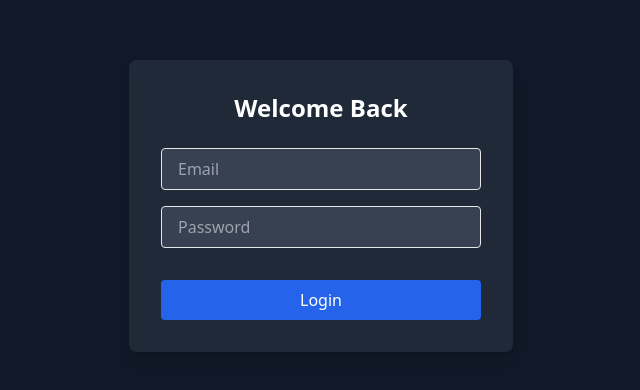
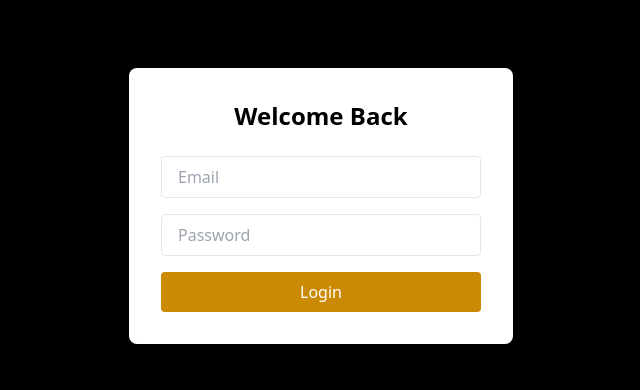
Before and after one commit to MrFord87/roza-FSG, a Next.js app: page / in a window 1280 px wide. Shown: the part 194-584 px from the top of the page, without its empty margins (319-959 px from the left). Built offline with nearby package versions, Linux system fonts and the light colour scheme.

Commit message:
Update login.js

```diff
--- a/pages/login.js
+++ b/pages/login.js
@@ -8,40 +8,38 @@ export default function Login() {
 
   const handleLogin = (e) => {
     e.preventDefault();
-    // Simple check – production apps should NEVER hardcode credentials
+
     if (email === 'a.ford@fsgsolutions.net' && password === 'FSG123$%^') {
       router.push('/dashboard');
     } else {
-      alert('Invalid credentials. Please try again.');
+      alert('Invalid credentials');
     }
   };
 
   return (
-    <div className="min-h-screen bg-white dark:bg-gray-900 flex items-center justify-center text-black dark:text-white">
-      <div className="bg-white dark:bg-gray-800 rounded-lg shadow-lg p-8 w-full max-w-sm">
-        <h2 className="text-2xl font-bold mb-6 text-center text-gray-800 dark:text-white">
-          Welcome Back
-        </h2>
+    <div className="min-h-screen bg-black flex items-center justify-center text-black">
+      <div className="bg-white rounded-lg shadow-lg p-8 w-full max-w-sm">
+        <h2 className="text-2xl font-bold mb-6 text-center">Welcome Back</h2>
         <form onSubmit={handleLogin}>
           <input
             type="email"
             placeholder="Email"
-            className="w-full mb-4 px-4 py-2 border rounded bg-gray-100 dark:bg-gray-700 dark:text-white"
             value={email}
             onChange={(e) => setEmail(e.target.value)}
+            className="w-full px-4 py-2 mb-4 border rounded text-black"
             required
           />
           <input
             type="password"
             placeholder="Password"
-            className="w-full mb-4 px-4 py-2 border rounded bg-gray-100 dark:bg-gray-700 dark:text-white"
             value={password}
             onChange={(e) => setPassword(e.target.value)}
+            className="w-full px-4 py-2 mb-4 border rounded text-black"
             required
           />
           <button
             type="submit"
-            className="w-full bg-blue-600 text-white py-2 rounded hover:bg-blue-700 transition mt-4"
+            className="w-full bg-yellow-600 text-white py-2 rounded hover:bg-yellow-700 transition"
           >
             Login
           </button>
```
